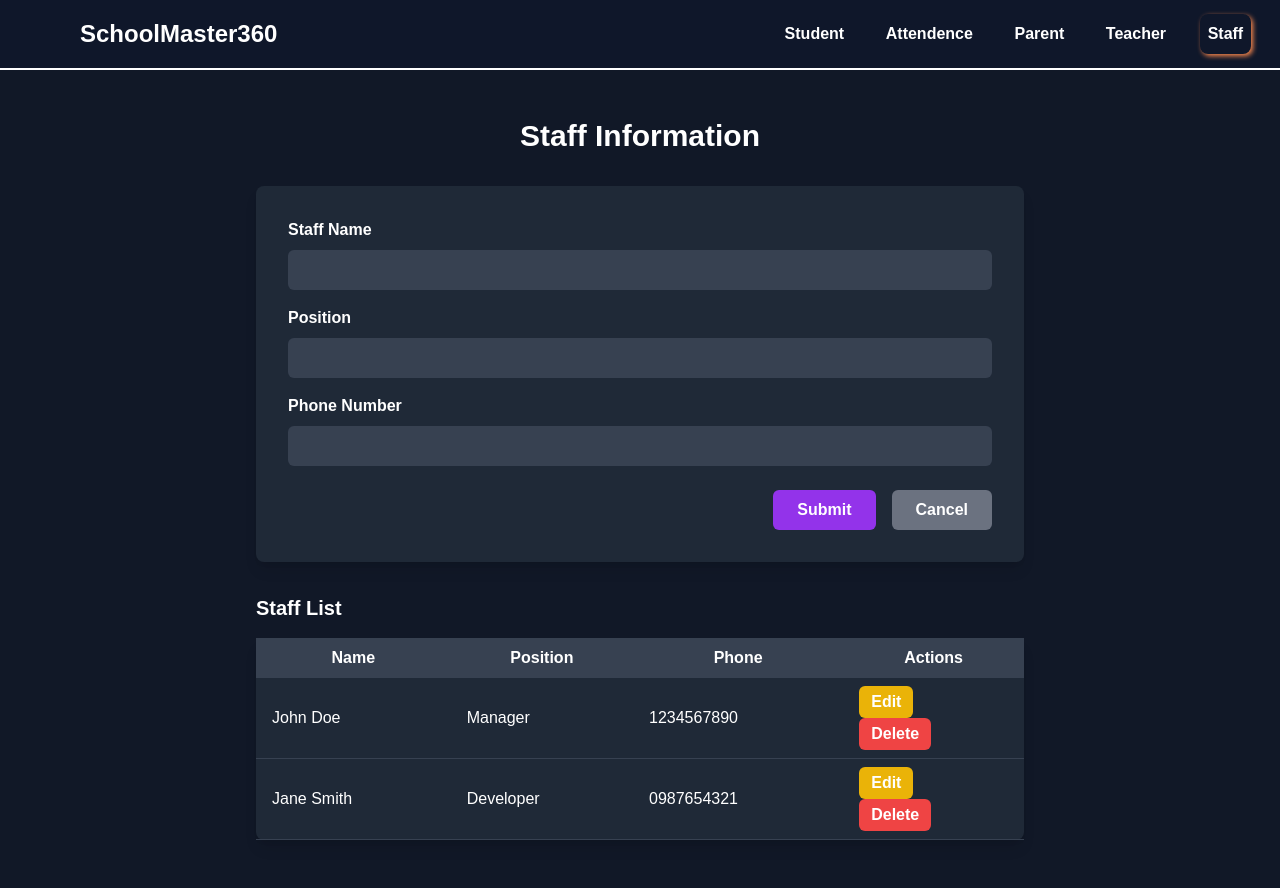
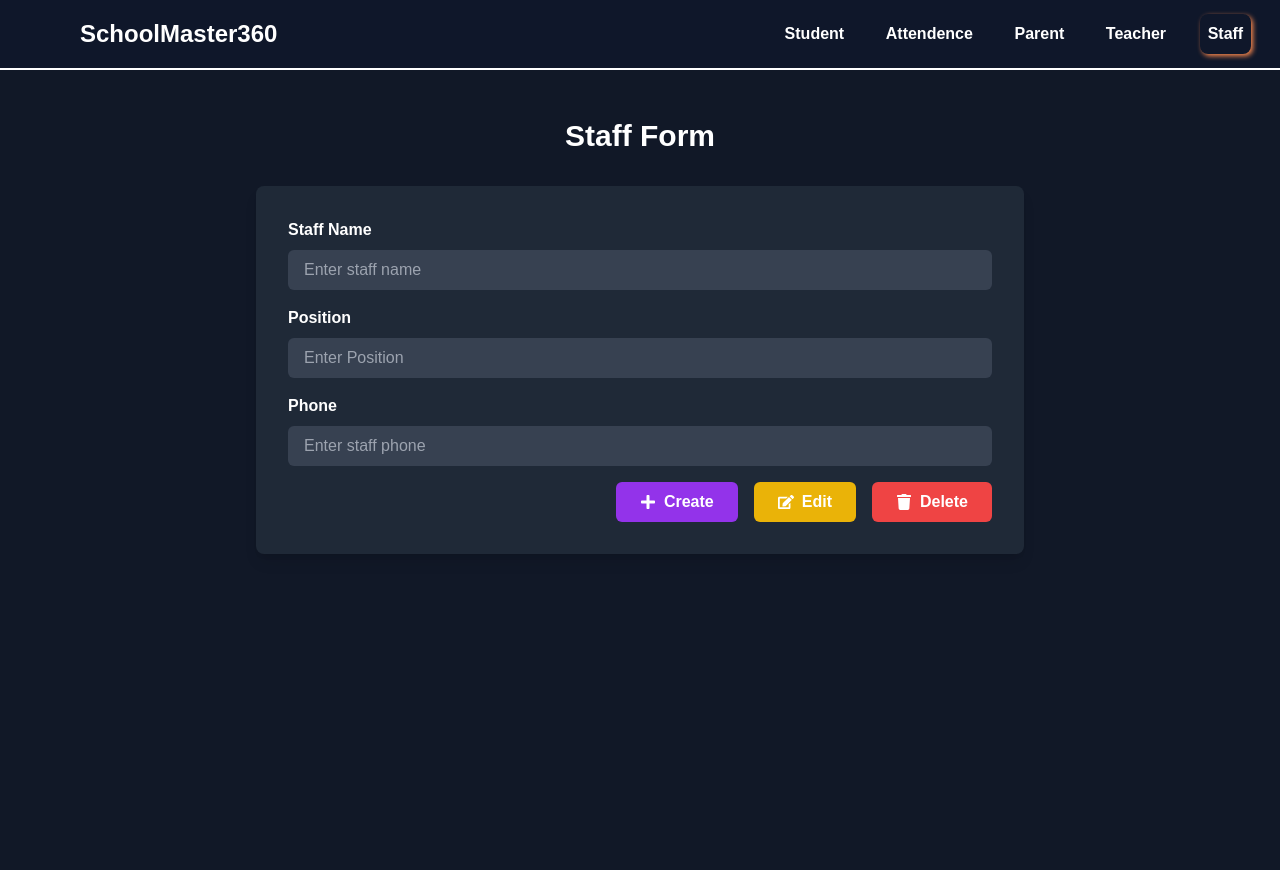
Before and after one commit to YashPatil0105/SchoolManagementSystem, a React (Vite) app in the folder frontend/: page /staff in a window 1280 px wide. Built offline with nearby package versions, Linux system fonts and the light colour scheme.

Commit message:
inti update6

```diff
--- a/frontend/src/components/pages/Staff.jsx
+++ b/frontend/src/components/pages/Staff.jsx
@@ -1,80 +1,69 @@
-import React, { useState, useEffect } from 'react';
-
-// Simulated database
-let staffDB = [
-  { id: 1, name: 'John Doe', position: 'Manager', phone: '1234567890' },
-  { id: 2, name: 'Jane Smith', position: 'Developer', phone: '0987654321' },
-];
+import React, { useState } from 'react';
+import { FaPlus, FaEdit, FaTrash } from 'react-icons/fa';
+import axios from 'axios';
 
 export const Staff = () => {
-  const [staffList, setStaffList] = useState(staffDB);
-  const [staffName, setStaffName] = useState('');
+  const [staffId, setstaffId] = useState('');
+  const [staffName, setstaffName] = useState('');
   const [position, setPosition] = useState('');
-  const [phoneNumber, setPhoneNumber] = useState('');
-  const [editingId, setEditingId] = useState(null);
-  const [errors, setErrors] = useState({});
+  const [staffPhone, setstaffPhone] = useState('');
+  const [isEditing, setIsEditing] = useState(false);
 
-  useEffect(() => {
-    setStaffList(staffDB);
-  }, []);
-
-  const handleSubmit = (e) => {
+  const handleSubmit = async (e) => {
     e.preventDefault();
-    const errors = {};
-
-    if (!staffName.trim()) {
-      errors.staffName = 'Staff name is required';
-    }
-
-    if (!position.trim()) {
-      errors.position = 'Position is required';
-    }
-
-    if (!phoneNumber.trim()) {
-      errors.phoneNumber = 'Phone number is required';
-    } else if (!/^\d{10}$/.test(phoneNumber)) {
-      errors.phoneNumber = 'Invalid phone number';
-    }
-
-    if (Object.keys(errors).length === 0) {
-      if (editingId) {
-        // Update staff
-        const updatedStaff = staffList.map((staff) =>
-          staff.id === editingId ? { ...staff, name: staffName, position, phone: phoneNumber } : staff
-        );
-        setStaffList(updatedStaff);
-        setEditingId(null);
-      } else {
-        // Create new staff
-        const newStaff = { id: staffList.length + 1, name: staffName, position, phone: phoneNumber };
-        setStaffList([...staffList, newStaff]);
+    if (isEditing) {
+      // Update staff logic
+      console.log('Update staff:', { staffId, staffName, position,  staffPhone});
+    } else {
+      // Create staff logic
+      console.log('Create staff:', { staffId, staffName, position,  staffPhone });
+      try {
+        const response = await axios.post('http://localhost:1337/staff', {
+          staff_name: staffName,
+          position, // Assuming dob is the variable name corresponding to date of birth
+          phone: staffPhone,
+         // Assuming classValue corresponds to the student's class
+          // Assuming parentName corresponds to the parent's name
+          // Assuming parentPhone corresponds to the parent's phone number
+        });
+        // console.log("pre response");
+        const staffID = response.data.staffId;
+        console.log(staffID); // This will log the response from the server
+        window.alert(`staff details inserted successfully with staffID: ${staffID}`);
+      } catch (error) {
+        // console.log("error");
+        console.error(error); // Log any errors that occur during the request
       }
-
-      setStaffName('');
-      setPosition('');
-      setPhoneNumber('');
-    } else {
-      setErrors(errors);
     }
   };
 
-  const handleEdit = (staff) => {
-    setStaffName(staff.name);
-    setPosition(staff.position);
-    setPhoneNumber(staff.phone);
-    setEditingId(staff.id);
+  const handleEdit = () => {
+    setIsEditing(true);
   };
 
-  const handleDelete = (id) => {
-    const updatedStaff = staffList.filter((staff) => staff.id !== id);
-    setStaffList(updatedStaff);
+  const handleDelete = () => {
+    // Delete staff logic
+    console.log('Delete staff');
   };
 
   return (
     <div className="bg-gray-900 min-h-screen py-12 px-4">
       <div className="max-w-3xl mx-auto">
-        <h2 className="text-3xl font-bold text-white mb-8 text-center">Staff Information</h2>
+        <h2 className="text-3xl font-bold text-white mb-8 text-center">Staff Form</h2>
         <form onSubmit={handleSubmit} className="bg-gray-800 rounded-lg p-8 shadow-lg">
+          {/* <div className="mb-4">
+            <label htmlFor="staffId" className="block text-white font-semibold mb-2">
+              staff ID
+            </label>
+            <input
+              type="text"
+              id="staffId"
+              value={staffId}
+              onChange={(e) => setstaffId(e.target.value)}
+              className="w-full px-4 py-2 rounded-md bg-gray-700 text-white placeholder-gray-400 focus:outline-none focus:ring-2 focus:ring-purple-600"
+              placeholder="Enter staff ID"
+            />
+          </div> */}
           <div className="mb-4">
             <label htmlFor="staffName" className="block text-white font-semibold mb-2">
               Staff Name
@@ -83,15 +72,13 @@ export const Staff = () => {
               type="text"
               id="staffName"
               value={staffName}
-              onChange={(e) => setStaffName(e.target.value)}
-              className={`w-full px-4 py-2 rounded-md bg-gray-700 text-white placeholder-gray-400 focus:outline-none focus:ring-2 focus:ring-purple-600 ${
-                errors.staffName ? 'border-red-500' : ''
-              }`}
+              onChange={(e) => setstaffName(e.target.value)}
+              className="w-full px-4 py-2 rounded-md bg-gray-700 text-white placeholder-gray-400 focus:outline-none focus:ring-2 focus:ring-purple-600"
+              placeholder="Enter staff name"
             />
-            {errors.staffName && <p className="text-red-500 text-xs italic">{errors.staffName}</p>}
           </div>
           <div className="mb-4">
-            <label htmlFor="position" className="block text-white font-semibold mb-2">
+            <label htmlFor="Position" className="block text-white font-semibold mb-2">
               Position
             </label>
             <input
@@ -99,84 +86,54 @@ export const Staff = () => {
               id="position"
               value={position}
               onChange={(e) => setPosition(e.target.value)}
-              className={`w-full px-4 py-2 rounded-md bg-gray-700 text-white placeholder-gray-400 focus:outline-none focus:ring-2 focus:ring-purple-600 ${
-                errors.position ? 'border-red-500' : ''
-              }`}
+              className="w-full px-4 py-2 rounded-md bg-gray-700 text-white placeholder-gray-400 focus:outline-none focus:ring-2 focus:ring-purple-600"
+              placeholder="Enter Position"
             />
-            {errors.position && <p className="text-red-500 text-xs italic">{errors.position}</p>}
           </div>
-          <div className="mb-6">
-            <label htmlFor="phoneNumber" className="block text-white font-semibold mb-2">
-              Phone Number
+
+          <div className="mb-4">
+            <label htmlFor="staffPhone" className="block text-white font-semibold mb-2">
+              Phone
             </label>
             <input
-              type="text"
-              id="phoneNumber"
-              value={phoneNumber}
-              onChange={(e) => setPhoneNumber(e.target.value)}
-              className={`w-full px-4 py-2 rounded-md bg-gray-700 text-white placeholder-gray-400 focus:outline-none focus:ring-2 focus:ring-purple-600 ${
-                errors.phoneNumber ? 'border-red-500' : ''
-              }`}
+              type="tel"
+              id="staffPhone"
+              value={staffPhone}
+              onChange={(e) => setstaffPhone(e.target.value)}
+              className="w-full px-4 py-2 rounded-md bg-gray-700 text-white placeholder-gray-400 focus:outline-none focus:ring-2 focus:ring-purple-600"
+              placeholder="Enter staff phone"
             />
-            {errors.phoneNumber && <p className="text-red-500 text-xs italic">{errors.phoneNumber}</p>}
           </div>
           <div className="flex justify-end space-x-4">
             <button
               type="submit"
               className="flex items-center px-6 py-2 rounded-md bg-purple-600 text-white font-semibold hover:bg-purple-700 transition-colors duration-300"
             >
-              {editingId ? 'Update' : 'Submit'}
+              <FaPlus className="mr-2" />
+              {isEditing ? 'Update' : 'Create'}
             </button>
-            <button
-              type="button"
-              onClick={() => {
-                setStaffName('');
-                setPosition('');
-                setPhoneNumber('');
-                setEditingId(null);
-              }}
-              className="flex items-center px-6 py-2 rounded-md bg-gray-500 text-white font-semibold hover:bg-gray-600 transition-colors duration-300"
-            >
-              Cancel
-            </button>
+            {!isEditing && (
+              <>
+                <button
+                  type="button"
+                  onClick={handleEdit}
+                  className="flex items-center px-6 py-2 rounded-md bg-yellow-500 text-white font-semibold hover:bg-yellow-600 transition-colors duration-300"
+                >
+                  <FaEdit className="mr-2" />
+                  Edit
+                </button>
+                <button
+                  type="button"
+                  onClick={handleDelete}
+                  className="flex items-center px-6 py-2 rounded-md bg-red-500 text-white font-semibold hover:bg-red-600 transition-colors duration-300"
+                >
+                  <FaTrash className="mr-2" />
+                  Delete
+                </button>
+              </>
+            )}
           </div>
         </form>
-        <div className="mt-8">
-          <h3 className="text-xl font-bold text-white mb-4">Staff List</h3>
-          <table className="w-full table-auto bg-gray-800 rounded-lg shadow-lg">
-            <thead>
-              <tr className="bg-gray-700">
-                <th className="px-4 py-2 text-white">Name</th>
-                <th className="px-4 py-2 text-white">Position</th>
-                <th className="px-4 py-2 text-white">Phone</th>
-                <th className="px-4 py-2 text-white">Actions</th>
-              </tr>
-            </thead>
-            <tbody>
-              {staffList.map((staff) => (
-                <tr key={staff.id} className="border-b border-gray-700">
-                  <td className="px-4 py-2 text-white">{staff.name}</td>
-                  <td className="px-4 py-2 text-white">{staff.position}</td>
-                  <td className="px-4 py-2 text-white">{staff.phone}</td>
-                  <td className="px-4 py-2 text-white">
-                    <button
-                      onClick={() => handleEdit(staff)}
-                      className="flex items-center px-3 py-1 rounded-md bg-yellow-500 text-white font-semibold hover:bg-yellow-600 transition-colors duration-300 mr-2"
-                    >
-                      Edit
-                    </button>
-                    <button
-                      onClick={() => handleDelete(staff.id)}
-                      className="flex items-center px-3 py-1 rounded-md bg-red-500 text-white font-semibold hover:bg-red-600 transition-colors duration-300"
-                    >
-                      Delete
-                    </button>
-                  </td>
-                </tr>
-              ))}
-            </tbody>
-          </table>
-        </div>
       </div>
     </div>
   );
```
Also changed, not shown: 1 other file (tests, documents, lock files or other folders).
